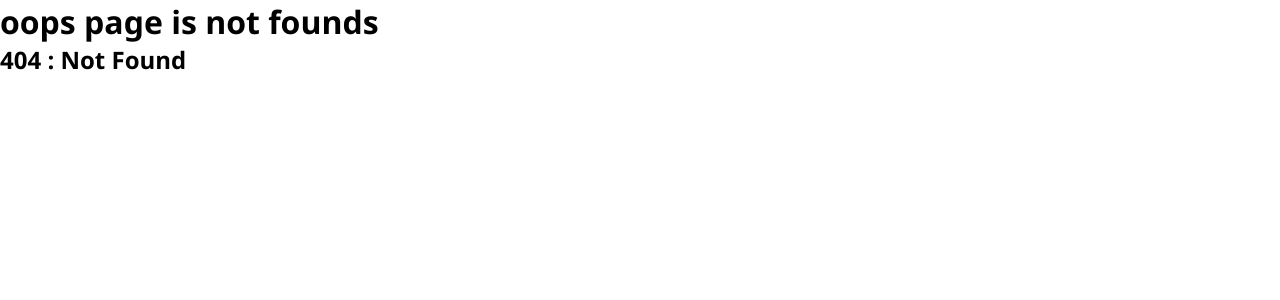
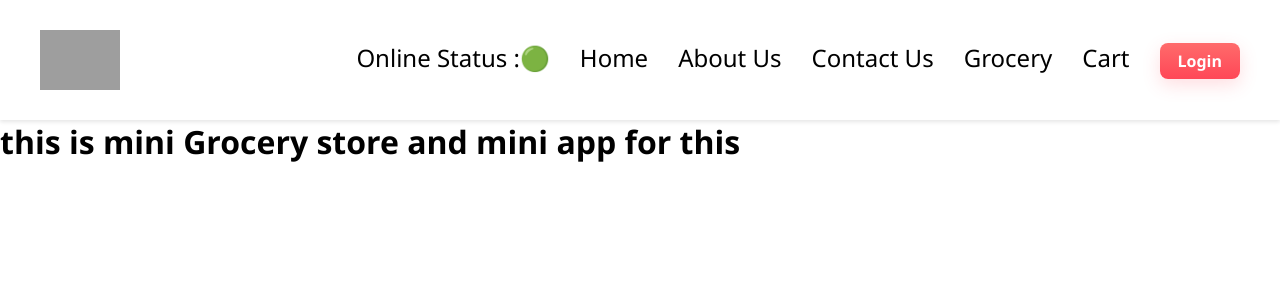
Before and after one commit to reactgopal/namasteReact, a React (Vite) app: page /grocery in a window 1280 px wide. Before the commit this address had no page. Shown: the top 300 px of the page. Built offline with nearby package versions, Linux system fonts and the light colour scheme; grey boxes are pictures that could not be loaded.

Commit message:
optimizing our app

```diff
--- a/src/App.js
+++ b/src/App.js
@@ -1,4 +1,4 @@
-import React from "react";
+import { lazy, Suspense } from "react";
 import ReactDOM from "react-dom/client";
 import Header from "./components/Header";
 import Body from "./components/Body";
@@ -8,8 +8,16 @@ import Error from "./components/Error";
 import { createBrowserRouter, RouterProvider, Outlet } from "react-router-dom";
 import RestaurantMenu from "./components/RestaurantMenu";
 import Login from "./components/Login";
-import User from "./components/User";
 
+/**
+ * Chunking
+ * Code Splitting
+ * Dynamic Bundling
+ * Lazy Loading
+ * on-demand loading
+ * dynamic import
+ */
+const Grocery = lazy(() => import("./components/Grocery"));
 const AppLayout = () => {
   return (
     <div className="App">
@@ -37,6 +45,15 @@ const appRouter = createBrowserRouter([
         element: <Contact />,
       },
       {
+        path: "/grocery",
+        element: (
+          <Suspense fallback={<h1>Loading</h1>}>
+            {" "}
+            <Grocery />
+          </Suspense>
+        ),
+      },
+      {
         path: "/restaurants/:resId",
         element: <RestaurantMenu />,
       },
--- a/src/components/About.js
+++ b/src/components/About.js
@@ -5,13 +5,13 @@ import UserClass from "./UserClass";
 class About extends React.Component {
   constructor(props) {
     super(props);
-    console.log("parent - constructor");
+    // console.log("parent - constructor");
   }
   componentDidMount() {
-    console.log("parent - componentDidMount");
+    // console.log("parent - componentDidMount");
   }
   render() {
-    console.log("parent - render");
+    // console.log("parent - render");
     return (
       <div>
         <h1>About Us Page</h1>
--- a/src/components/Body.js
+++ b/src/components/Body.js
@@ -2,11 +2,12 @@ import RestaurantCard from "./RestaurantCard";
 import { useEffect, useState } from "react";
 import Shimmer from "./Shimmer";
 import { Link } from "react-router-dom";
+import useOnlineStatus from "../utils/useOnlineStatus";
 const Body = () => {
   const [listOfRestaurant, setListOfRestaurant] = useState([]);
   const [filterRestaurant, setFilterRestaurant] = useState([]);
-
   const [searchText, setSearchText] = useState("");
+  const onlineStatus = useOnlineStatus();
 
   //Whenever state variable update, react triggers a reconciliation cycle (re-render the component)
   // console.log(filterRestaurant, "filterRestaurant");
@@ -28,7 +29,9 @@ const Body = () => {
         ?.restaurants
     );
   };
-
+  if (onlineStatus == false) {
+    return <h1>check your internet connection </h1>;
+  }
   return listOfRestaurant.length === 0 ? (
     <Shimmer />
   ) : (
--- /dev/null
+++ b/src/components/Grocery.js
@@ -0,0 +1,8 @@
+const Grocery = () => {
+  return (
+    <div>
+      <h1>this is mini Grocery store and mini app for this </h1>
+    </div>
+  );
+};
+export default Grocery;
--- a/src/components/Header.js
+++ b/src/components/Header.js
@@ -1,13 +1,14 @@
 import { useState, useEffect } from "react";
 import { LOGO_URL } from "../utils/constants";
 import { Link } from "react-router-dom";
+import useOnlineStatus from "../utils/useOnlineStatus";
 
 const Header = () => {
   const [btnNameReact, setBtnNameReact] = useState("Login");
-  // if no dependency array => useEffect is called on every render
-  // if dependency array is empty = []=> useEffect is called on initial render(just once)
-  // if dependency array is [btnNameReact]=> called  everyTime btnNameReact is updated
+  const onlineStatus = useOnlineStatus();
+
   useEffect(() => {}, [btnNameReact]);
+
   return (
     <div className="header">
       <div className="logo-container">
@@ -15,6 +16,8 @@ const Header = () => {
       </div>
       <div className="nav-items">
         <ul>
+          <li>Online Status :{onlineStatus ? "🟢" : "🔴"}</li>
+
           <li>
             <Link to="/">Home</Link>
           </li>
@@ -23,6 +26,9 @@ const Header = () => {
           </li>
           <li>
             <Link to="/contact">Contact Us</Link>
+          </li>
+          <li>
+            <Link to="/grocery">Grocery</Link>
           </li>
           <li>Cart</li>
           <li>
--- a/src/components/RestaurantCard.js
+++ b/src/components/RestaurantCard.js
@@ -1,12 +1,20 @@
-import { CDN_URL } from "../utils/constants";
+import { CDN_URL, LOGO_URL } from "../utils/constants";
+
 const RestaurantCard = (props) => {
   const { resData } = props;
+
   const { cloudinaryImageId, name, cuisines, avgRating, costForTwo, sla } =
-    resData?.info;
+    resData?.info || {};
 
   return (
     <div className="restaurant-card">
-      <img alt="restaurant-logo" src={CDN_URL + cloudinaryImageId} />
+      {cloudinaryImageId.toLowerCase().includes(".jpg") ||
+      cloudinaryImageId.includes("e0839ff574213e6f35b3899ebf1fc597") ? (
+        <img alt="restaurant-logo" src={CDN_URL + cloudinaryImageId} />
+      ) : (
+        <img alt="restaurant-logo" src={LOGO_URL} />
+      )}
+
       <h3>{name}</h3>
       <h4>{cuisines.join(", ")}</h4>
       <h4>{avgRating}</h4>
--- a/src/components/RestaurantMenu.js
+++ b/src/components/RestaurantMenu.js
@@ -1,22 +1,10 @@
-import { useEffect, useState } from "react";
 import Shimmer from "./Shimmer";
-import { MENU_API } from "../utils/constants";
 import { useParams } from "react-router-dom";
+import useRestaurantMenu from "../utils/useRestaurantMenu";
+
 const RestaurantMenu = () => {
   const { resId } = useParams();
-
-  const [resInfo, setResInfo] = useState(null);
-
-  useEffect(() => {
-    fetchMenu();
-  }, []);
-
-  const fetchMenu = async () => {
-    const res = await fetch(`${MENU_API}${resId}`);
-    const json = await res.json();
-    console.log(json);
-    setResInfo(json.data);
-  };
+  const resInfo = useRestaurantMenu(resId);
 
   if (resInfo === null) {
     return <Shimmer />;
@@ -24,7 +12,6 @@ const RestaurantMenu = () => {
 
   const restaurantData = resInfo?.cards?.[2]?.card?.card?.info;
   const { name, cuisines } = restaurantData || {};
-
   const { itemCards } =
     resInfo?.cards[4]?.groupedCard?.cardGroupMap?.REGULAR?.cards[1]?.card?.card;
 
--- a/src/components/UserClass.js
+++ b/src/components/UserClass.js
@@ -19,7 +19,7 @@ class UserClass extends React.Component {
     this.setState({ userInfo: response });
   }
   componentWillUnmount() {
-    console.log("child - componentWillUnmount");
+    // console.log("child - componentWillUnmount");
   }
   render() {
     // console.log("child - render");
--- /dev/null
+++ b/src/utils/useOnlineStatus.js
@@ -0,0 +1,20 @@
+import { useEffect, useState } from "react";
+
+const useOnlineStatus = () => {
+  const [onlineStatus, setOnlineStatus] = useState(true);
+
+  useEffect(() => {
+    addEventListener("online", () => {
+      setOnlineStatus(true);
+    });
+
+    addEventListener("offline", () => {
+      setOnlineStatus(false);
+    });
+  }, []);
+
+  //boolean values
+  return onlineStatus;
+};
+
+export default useOnlineStatus;
--- /dev/null
+++ b/src/utils/useRestaurantMenu.js
@@ -0,0 +1,18 @@
+import { useState, useEffect } from "react";
+import { MENU_API } from "../utils/constants";
+
+const useRestaurantMenu = (resId) => {
+  const [resInfo, setResInfo] = useState(null);
+  useEffect(() => {
+    fetchData();
+  }, []);
+
+  const fetchData = async () => {
+    const data = await fetch(MENU_API + resId);
+    const json = await data.json();
+    setResInfo(json.data);
+  };
+
+  return resInfo;
+};
+export default useRestaurantMenu;
```
Also changed, not shown: 1 other file (tests, documents, lock files or other folders).
